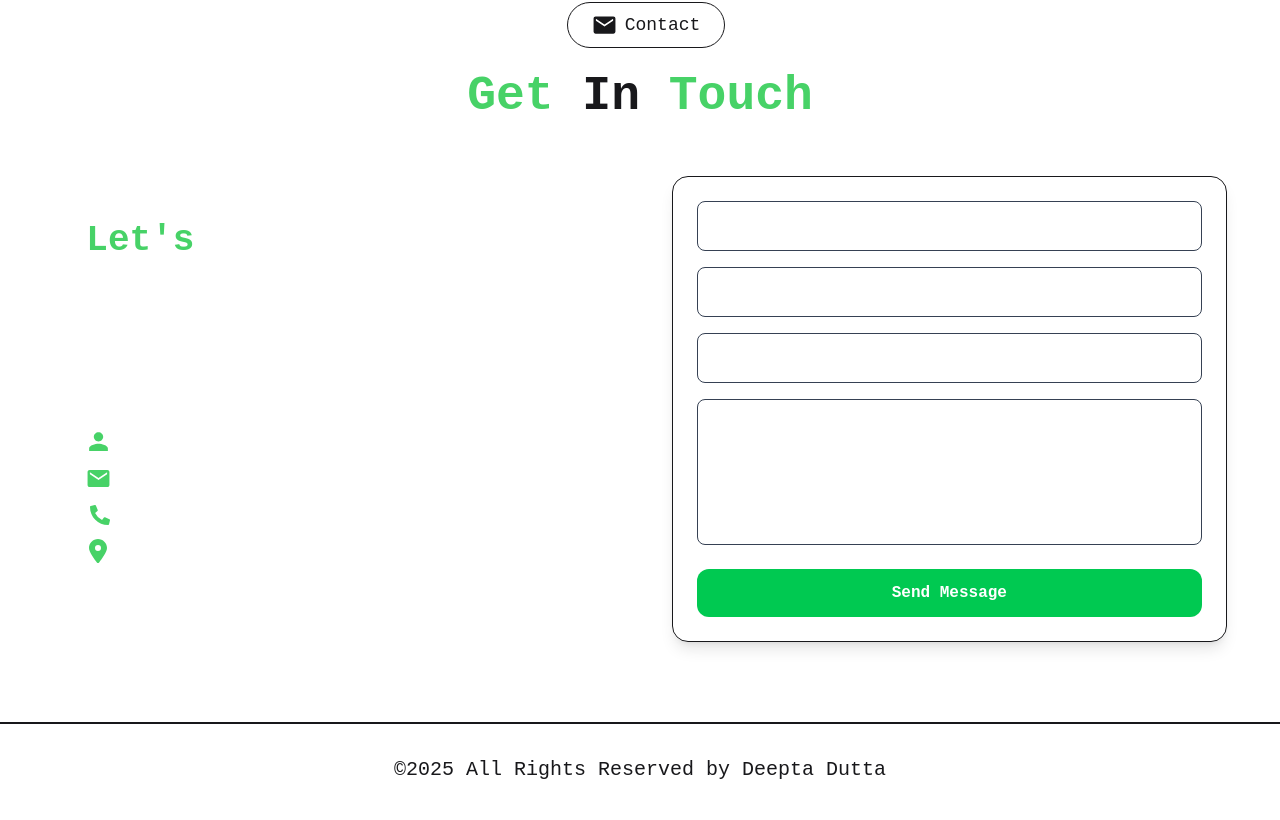
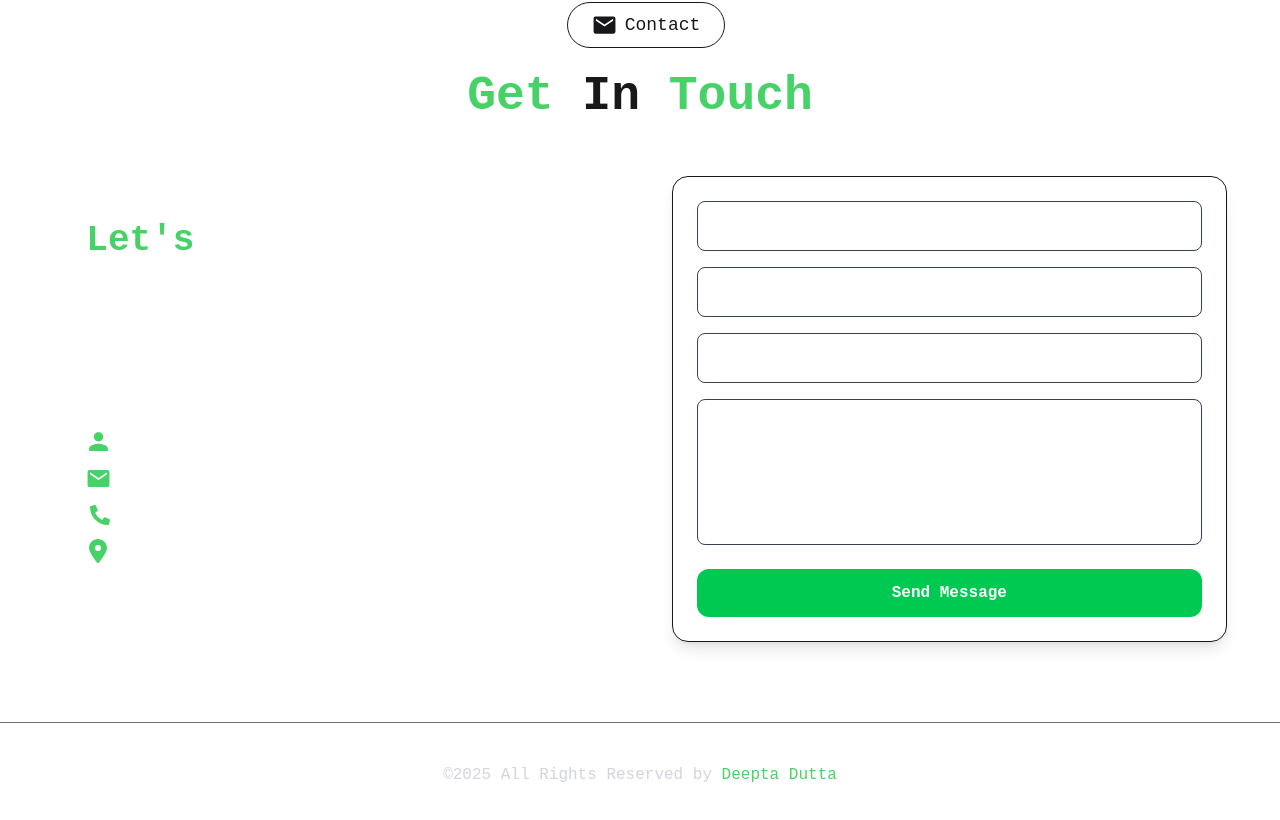
Before and after one commit to Deepto41/My-portfolio, a React (Vite) app: page / in a window 1280 px wide. Shown: the part 3065-3885 px from the top of the page. Built offline with nearby package versions, Linux system fonts and the light colour scheme.

Commit message:
added download resume function

```diff
--- a/src/Components/Footer/Footer.jsx
+++ b/src/Components/Footer/Footer.jsx
@@ -2,8 +2,8 @@ import React from 'react';
 
 const Footer = () => {
     return (
-        <div className='text-center mt-10 mb-10 border-t-2'>
-            <h3 className='font-lg text-xl p-8'>©2025 All Rights Reserved by Deepta Dutta</h3>
+        <div className='text-gray-300 text-center mt-8 mb-8 border-t border-t-gray-500'>
+            <h3 className='font-lg text-md p-4 mt-6'>©2025 All Rights Reserved by <a className='text-[#47d267]' href="https://www.linkedin.com/in/deeptodutta/" target='blank'>Deepta Dutta</a> </h3>
         </div>
     );
 };
--- a/src/Components/Home/Home.jsx
+++ b/src/Components/Home/Home.jsx
@@ -42,8 +42,10 @@ const Home = () => {
         <div className="flex items-center  gap-5 mt-3">
           <div>
             <a
-              href="https://docs.google.com/document/d/1pzrhivXLBxO02XX-3bNbrnkgl4XxqGQ4/export?format=pdf
-"
+              href="/deepta dutta finalCV (Autosaved).docx-2.pdf"
+               download
+               target="blank"
+                rel="noopener noreferrer"
             >
               <button className=" flex gap-2 items-center cursor-pointer btn-outline border border-[#47d267] font-semibold text-[#47d267] hover:bg-[#47d267] hover:text-black px-5 py-2 mt-3 rounded-2xl">
                 Download Resume <FaArrowAltCircleDown />
```
Also changed, not shown: 1 other file (tests, documents, lock files or other folders).
